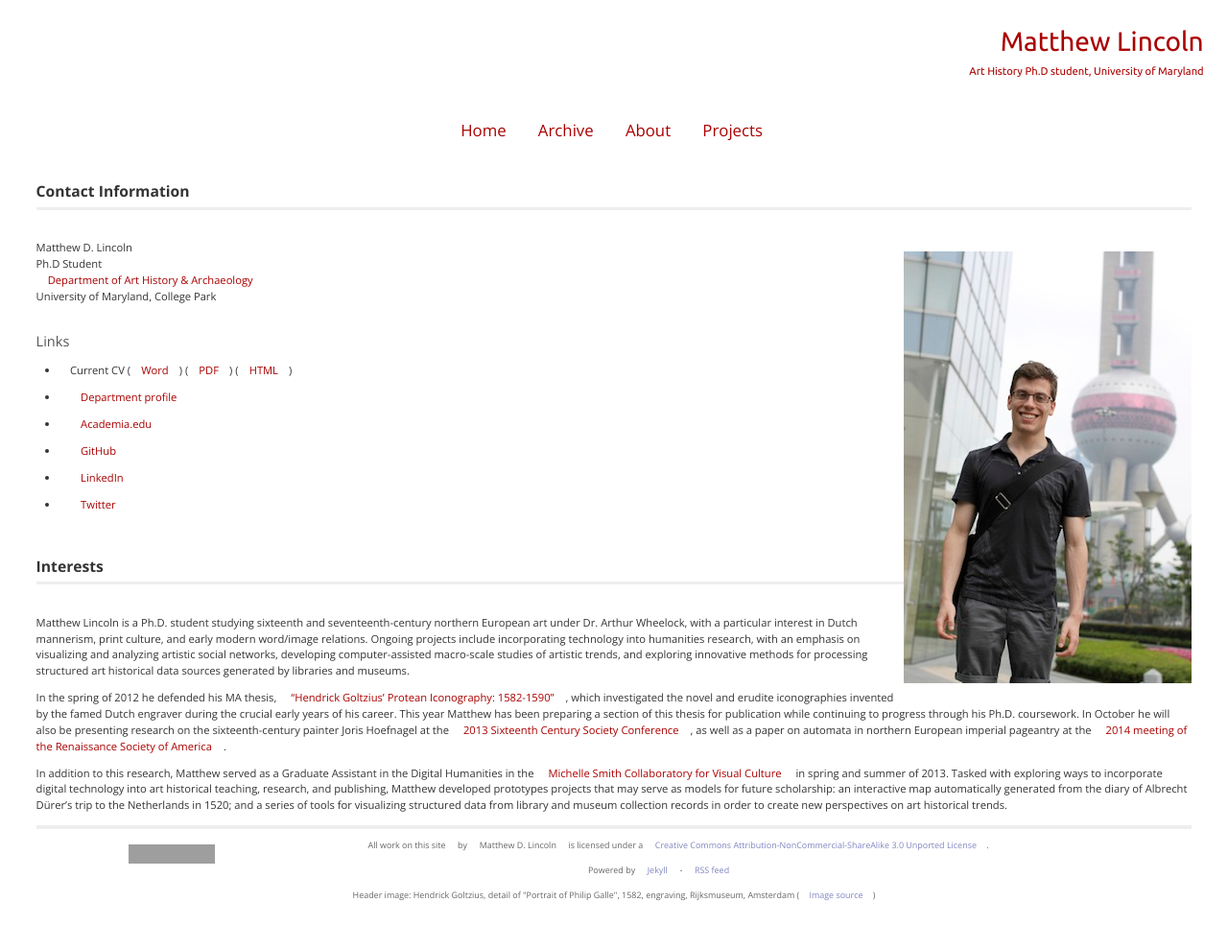
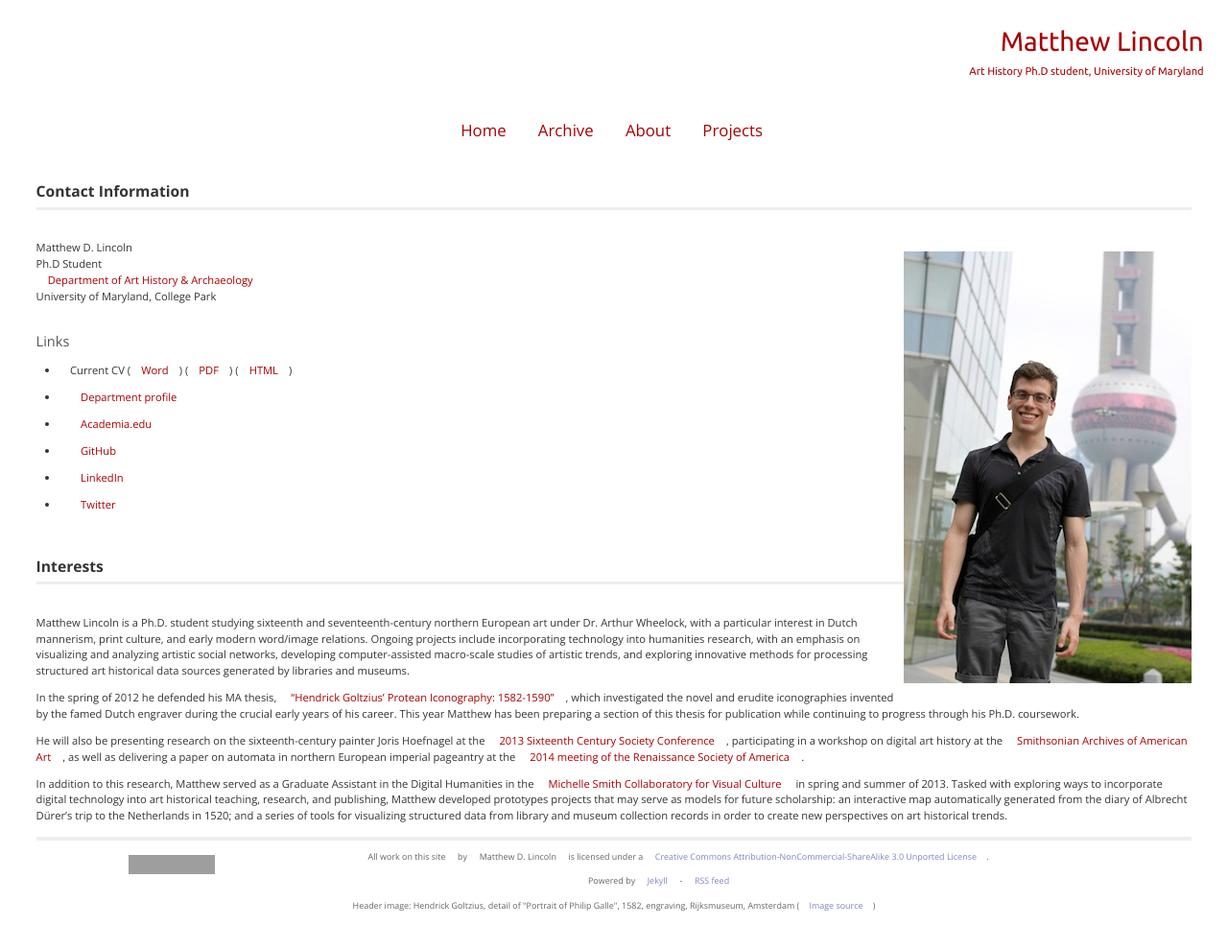
Before and after one commit to mdlincoln/mdlincoln.github.io, a Jekyll site: the page built from about/index.md, in a window 1280 px wide. Shown: the whole page at 96% size. Built offline with Jekyll 4.4.1, drawn with Linux system fonts in a browser that asks for light colours; grey boxes are pictures that could not be loaded.

Commit message:
AAA symposium added

```diff
--- a/about/index.md
+++ b/about/index.md
@@ -33,6 +33,8 @@ University of Maryland, College Park
 
 Matthew Lincoln is a Ph.D. student studying sixteenth and seventeenth-century northern European art under Dr. Arthur Wheelock, with a particular interest in Dutch mannerism, print culture, and early modern word/image relations. Ongoing projects include incorporating technology into humanities research, with an emphasis on visualizing and analyzing artistic social networks, developing computer-assisted macro-scale studies of artistic trends, and exploring innovative methods for processing structured art historical data sources generated by libraries and museums.
 
-In the spring of 2012 he defended his MA thesis, ["Hendrick Goltzius' Protean Iconography: 1582-1590"](http://drum.lib.umd.edu//handle/1903/12861), which investigated the novel and erudite iconographies invented by the famed Dutch engraver during the crucial early years of his career. This year Matthew has been preparing a section of this thesis for publication while continuing to progress through his Ph.D. coursework. In October he will also be presenting research on the sixteenth-century painter Joris Hoefnagel at the [2013 Sixteenth Century Society Conference](http://sixteenthcentury.org/conference/), as well as a paper on automata in northern European imperial pageantry at the [2014 meeting of the Renaissance Society of America](http://www.rsa.org/?page=2014NewYork).
+In the spring of 2012 he defended his MA thesis, ["Hendrick Goltzius' Protean Iconography: 1582-1590"](http://drum.lib.umd.edu//handle/1903/12861), which investigated the novel and erudite iconographies invented by the famed Dutch engraver during the crucial early years of his career. This year Matthew has been preparing a section of this thesis for publication while continuing to progress through his Ph.D. coursework.
+
+He will also be presenting research on the sixteenth-century painter Joris Hoefnagel at the [2013 Sixteenth Century Society Conference](http://sixteenthcentury.org/conference/), participating in a workshop on digital art history at the [Smithsonian Archives of American Art](http://www.aaa.si.edu/symposium), as well as delivering a paper on automata in northern European imperial pageantry at the [2014 meeting of the Renaissance Society of America](http://www.rsa.org/?page=2014NewYork).
 
 In addition to this research, Matthew served as a Graduate Assistant in the Digital Humanities in the [Michelle Smith Collaboratory for Visual Culture](http://michellesmithcollaboratory.umd.edu/) in spring and summer of 2013. Tasked with exploring ways to incorporate digital technology into art historical teaching, research, and publishing, Matthew developed prototypes projects that may serve as models for future scholarship: an interactive map automatically generated from the diary of Albrecht Dürer’s trip to the Netherlands in 1520; and a series of tools for visualizing structured data from library and museum collection records in order to create new perspectives on art historical trends.
```
